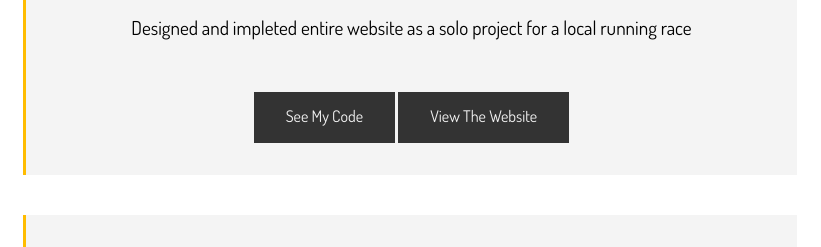
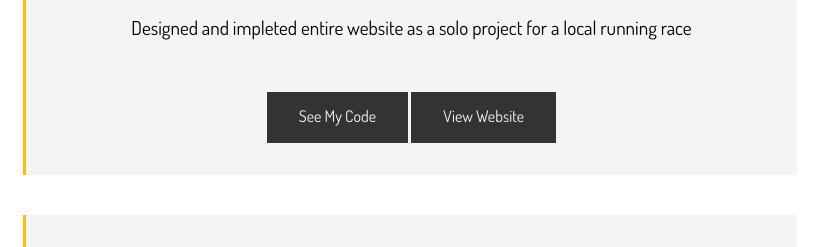
Before and after one commit to dmaack/Dominique-Maack-Portfolio, a website: page dist/projects.html in a window 1280 px wide. Shown: the part 2479-2726 px from the top of the page, 459-1280 px from the left. Drawn offline with Linux system fonts and the light colour scheme.

Commit message:
removed the

```diff
--- a/dist/projects.html
+++ b/dist/projects.html
@@ -98,7 +98,7 @@
                         <li>Designed and impleted entire website as a solo project for a local running race</li>
                     </ul>
                     <a href="https://github.com/dmaack/CCUTR-Website" class='btn-dark' target='_blank'>See My Code</a>
-                    <a href="https://cornercanyontrailrun.netlify.app/" class='btn-dark' target='_blank'>View The Website</a>
+                    <a href="https://cornercanyontrailrun.netlify.app/" class='btn-dark' target='_blank'>View Website</a>
                 </div>
             </div>
             <div class="project-info">
```
